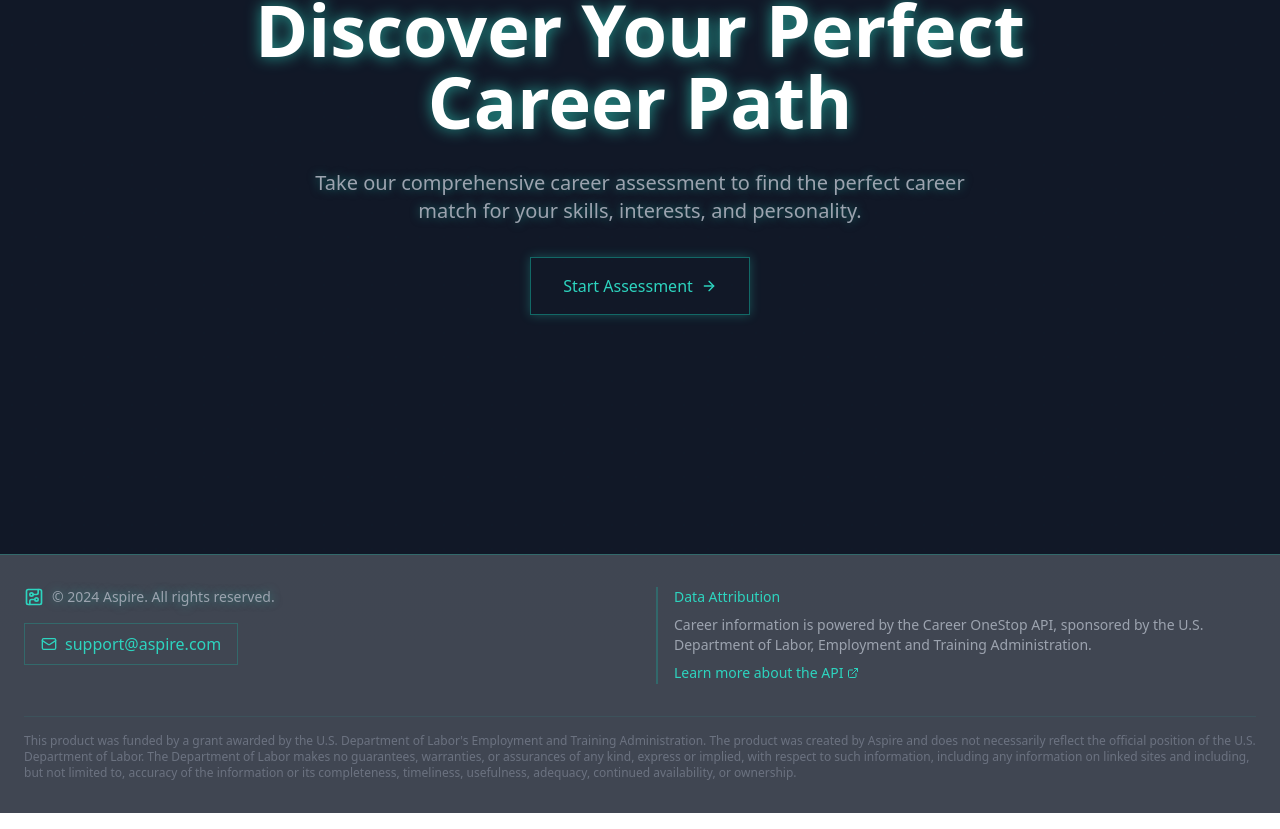
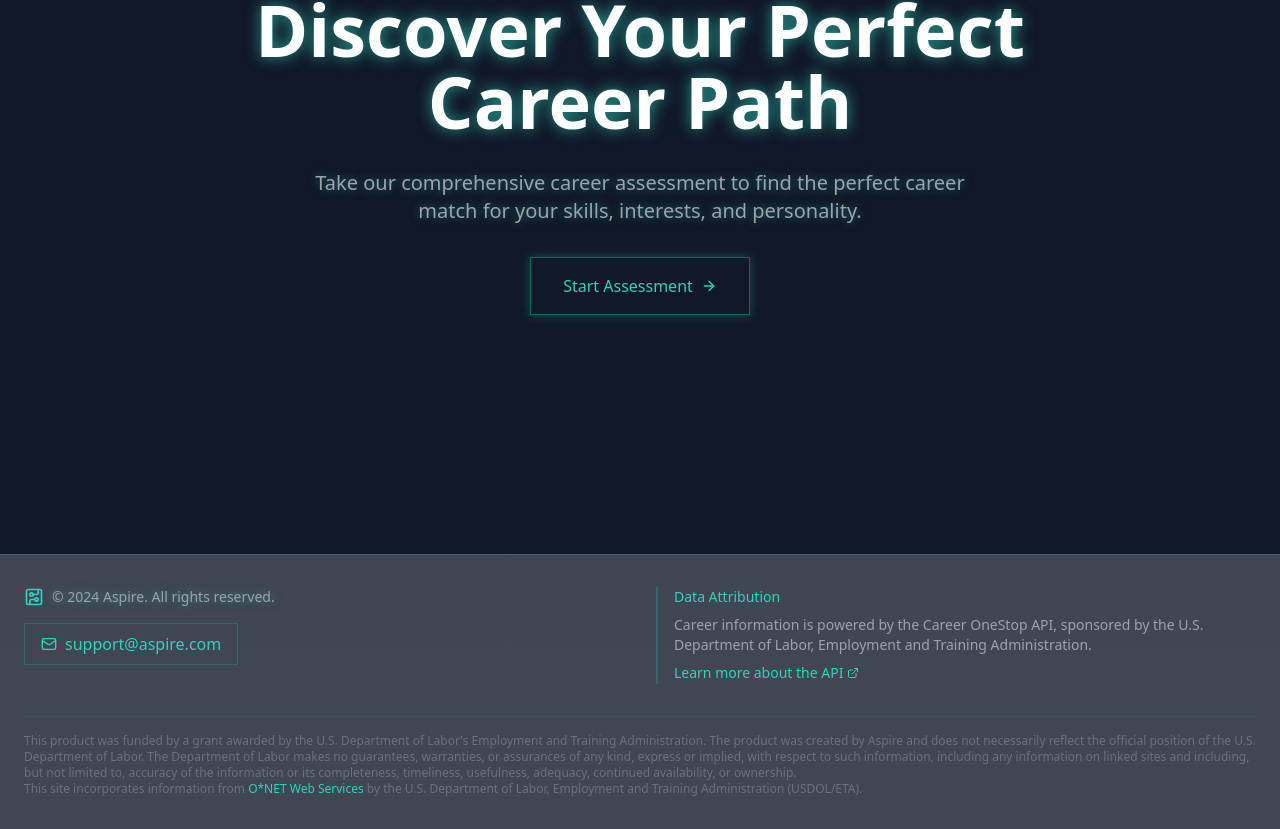
Before and after one commit to MadamLoki/career-aptitude-explorer, a React (Vite) app in the folder frontend/: page / in a window 1280 px wide. Shown: the part 1917-2746 px from the top of the page. Built offline with nearby package versions, Linux system fonts and the light colour scheme.

Commit message:
feat: add attribution for O*NET Web Services in footer component

```diff
--- a/frontend/src/components/Footer.tsx
+++ b/frontend/src/components/Footer.tsx
@@ -53,6 +53,9 @@ function Footer() {
                         to such information, including any information on linked sites and including, but not limited to, accuracy of the
                         information or its completeness, timeliness, usefulness, adequacy, continued availability, or ownership.
                     </p>
+                    <p>
+                        This site incorporates information from <a href="https://services.onetcenter.org/" className="text-teal-400 hover:text-teal-300 transition-colors">O*NET Web Services</a> by the U.S. Department of Labor, Employment and Training Administration (USDOL/ETA).
+                    </p>
                 </div>
             </div>
         </footer>
```
